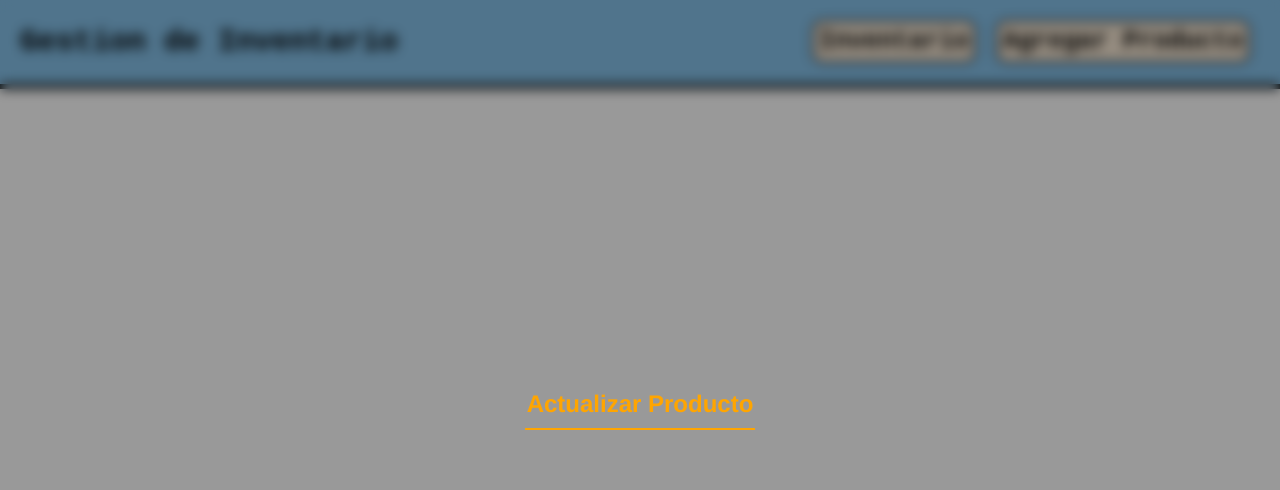
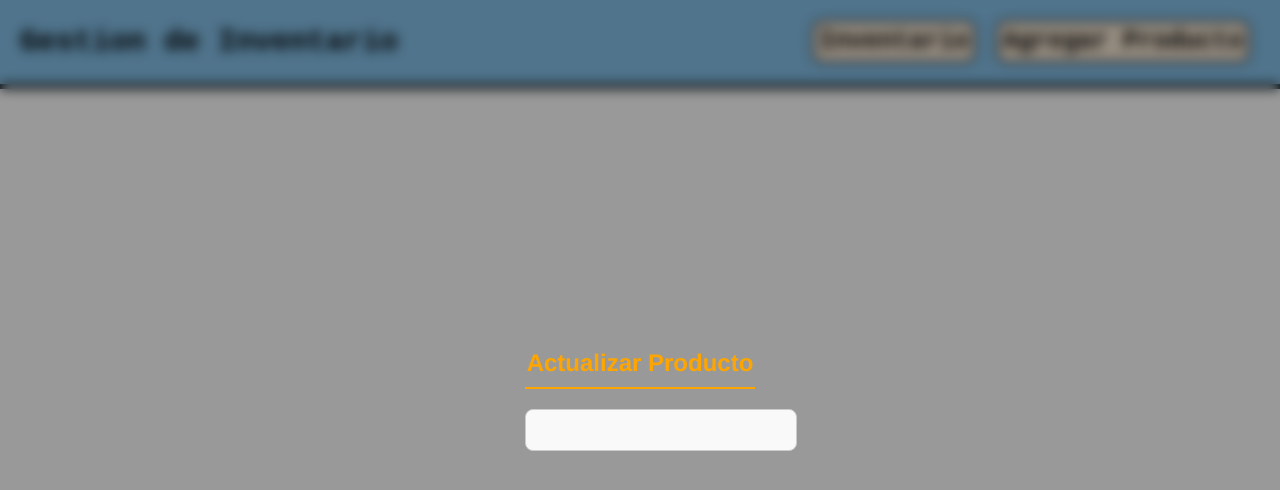
Before and after one commit to santiago-ude/Gestion-de-Inventario, an Angular app in the folder Front/gestion-inventario/: page /updateProduct in a window 1280 px wide. Shown: the top 490 px of the page. Built offline with nearby package versions, Linux system fonts and the light colour scheme.

Commit message:
Update product-update.component.html

```diff
--- a/Front/gestion-inventario/src/app/products/components/product-update/product-update.component.html
+++ b/Front/gestion-inventario/src/app/products/components/product-update/product-update.component.html
@@ -2,3 +2,5 @@
   <section>
     <fieldset>
         <legend>Actualizar Producto</legend>
+
+        <form [formGroup]="formulario" (ngSubmit)="updateProduct()">
```
